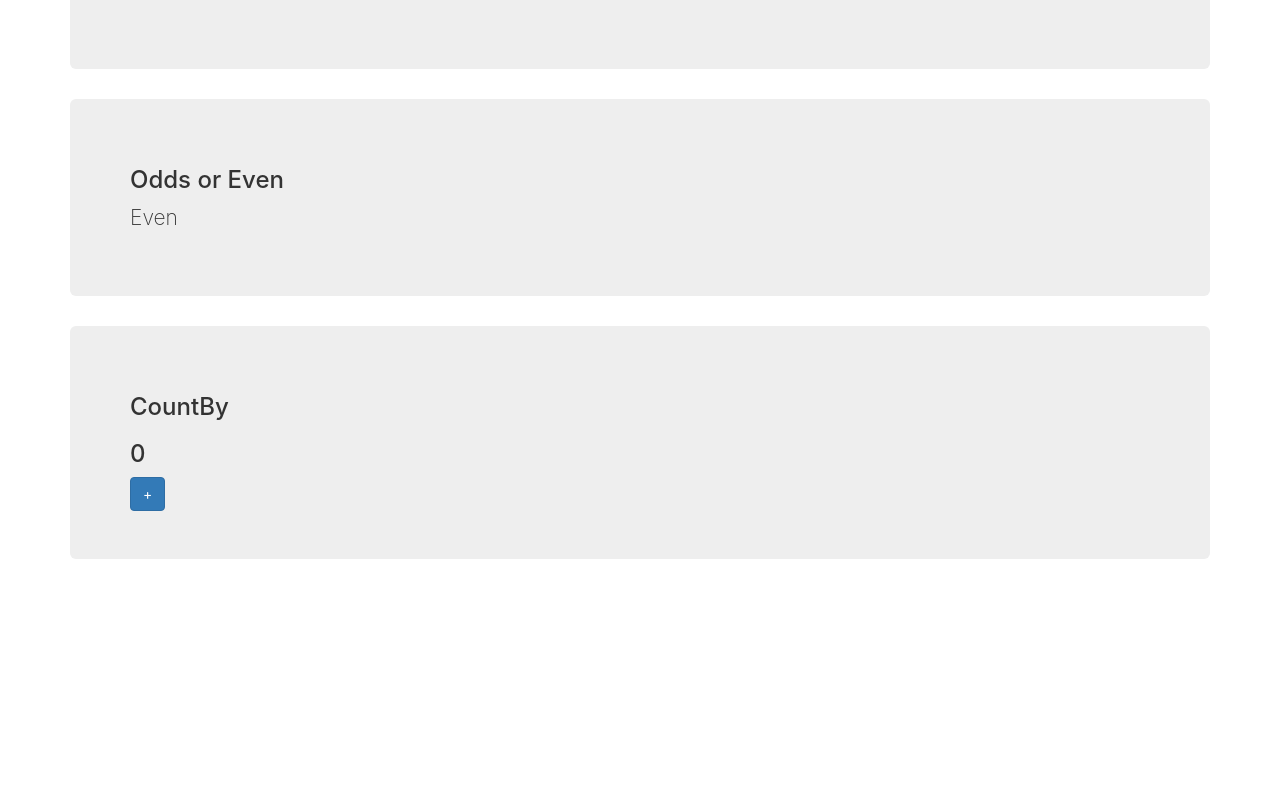
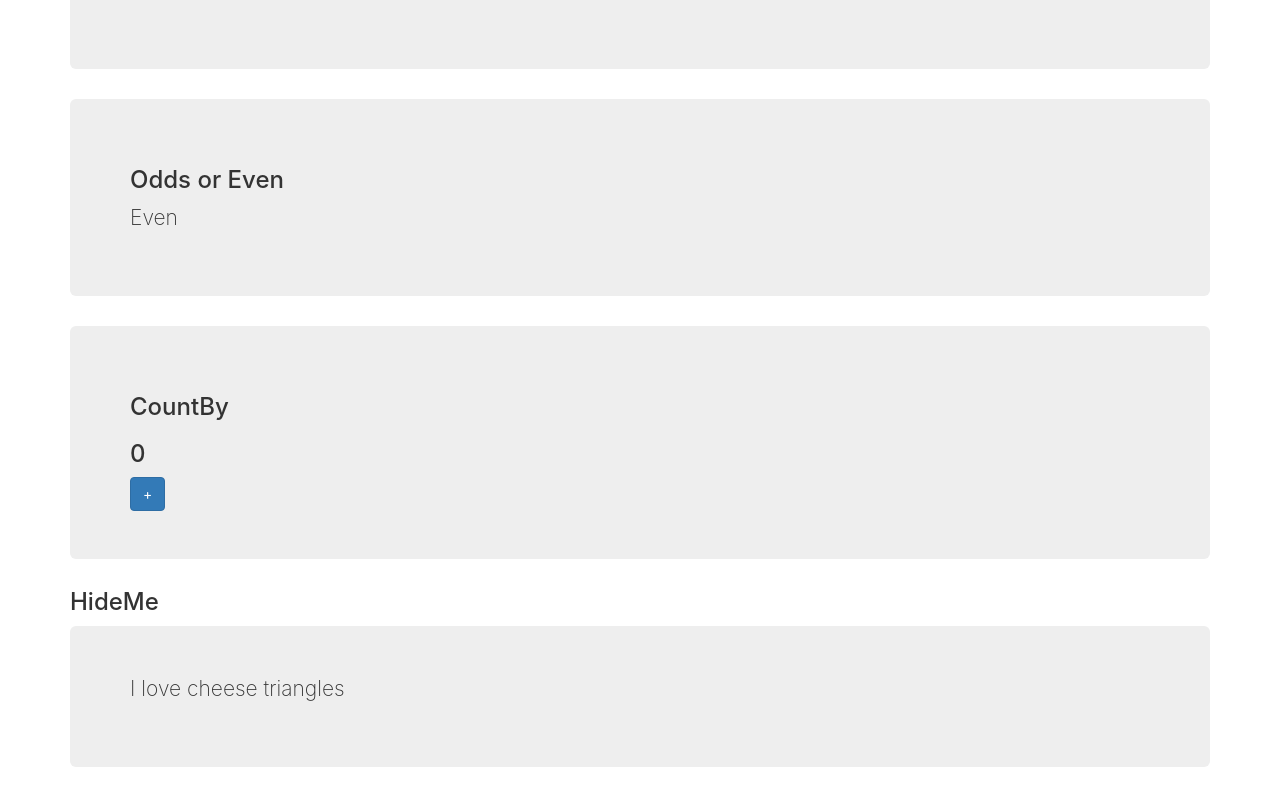
Before and after one commit to kitespin/React_Quiz_Answers, a React (Create React App) app: page / in a window 1280 px wide. Shown: the part 248-1045 px from the top of the page. Before the commit the page ends 837 px from the top, so only its background shows below. Built offline with nearby package versions, Linux system fonts and the light colour scheme.

Commit message:
Sort of completed HideMe

```diff
--- a/src/App.js
+++ b/src/App.js
@@ -5,6 +5,7 @@ import Header from "./Header";
 import Multiplier from "./Multiplier";
 import EvenClicks from "./EvenClicks";
 import CountBy from "./CountBy";
+import HideMe from "./HideMe";
 
 const App = () => (
   <React.Fragment>
@@ -12,6 +13,7 @@ const App = () => (
   <Multiplier x={ 5 } y= { 7 } />
   <EvenClicks />
   <CountBy step={5}/>
+  <HideMe>I love cheese triangles</HideMe>
   </React.Fragment>
 );
 export default App;
--- a/src/HideMe.js
+++ b/src/HideMe.js
@@ -0,0 +1,43 @@
+//Create a component <HideMe>Blah blah blah</HideMe> that uses children to
+//accept some content. When the component is clicked the content should be hidden.
+
+import React, { Component } from 'react';
+
+class HideMe extends Component {
+
+constructor(props) {
+        // make sure you always add this, it makes Component work
+        super(props);
+
+        // setup our state. Set initial state to false as not clicked
+        this.state = {
+            clicked: true,
+        };
+
+        // force this to always be *this* this in handleClick
+        this.handleClick = this.handleClick.bind(this);
+    }
+
+    handleClick() {
+        //this is what is run when onClick is fired, it changes the state to true.
+        this.setState({ clicked: !this.state.clicked });
+    }
+
+
+	render(){
+
+		let { children } = this.props
+		return(
+			<div>
+			<h3>HideMe</h3>
+			<div onClick={ this.handleClick } className="jumbotron">
+				<p> { this.state.clicked ?  children  : "" } </p>
+			</div>
+			</div>
+		);
+	}
+
+}
+
+
+export default HideMe;
```
